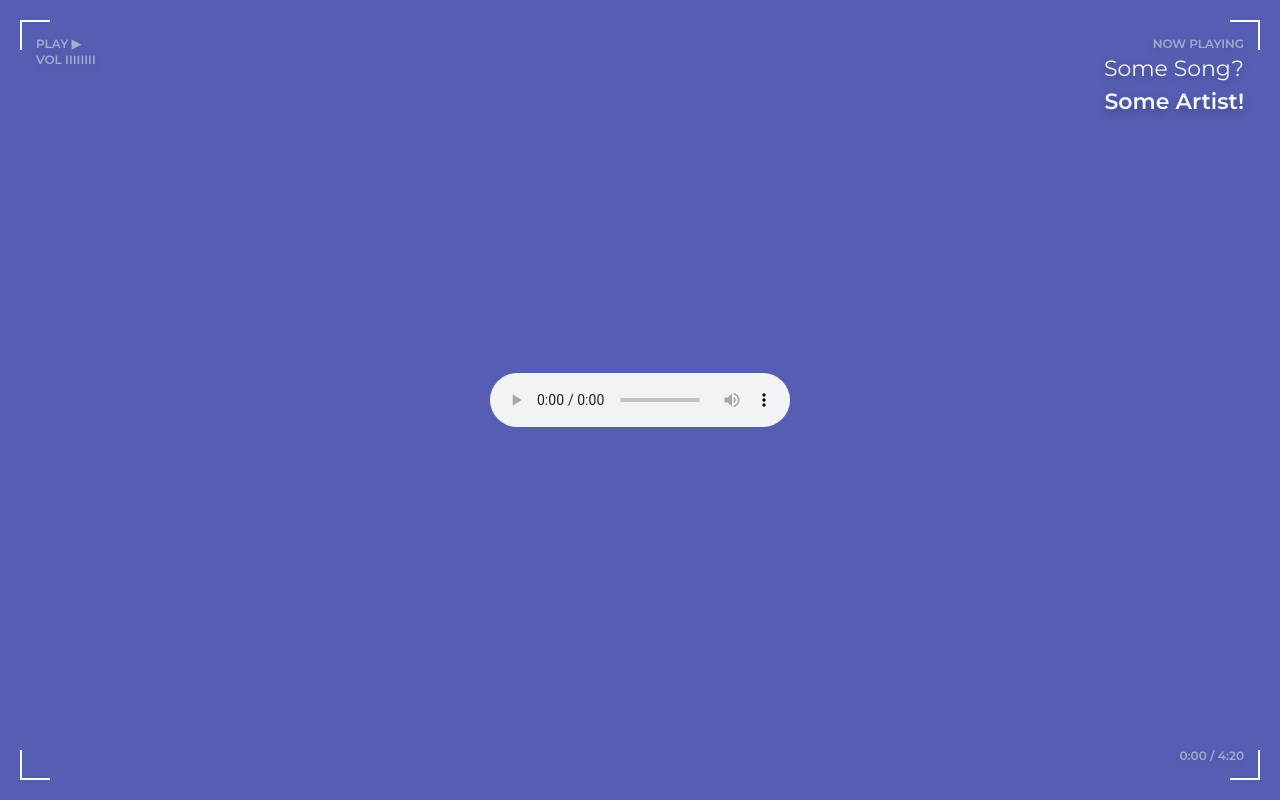
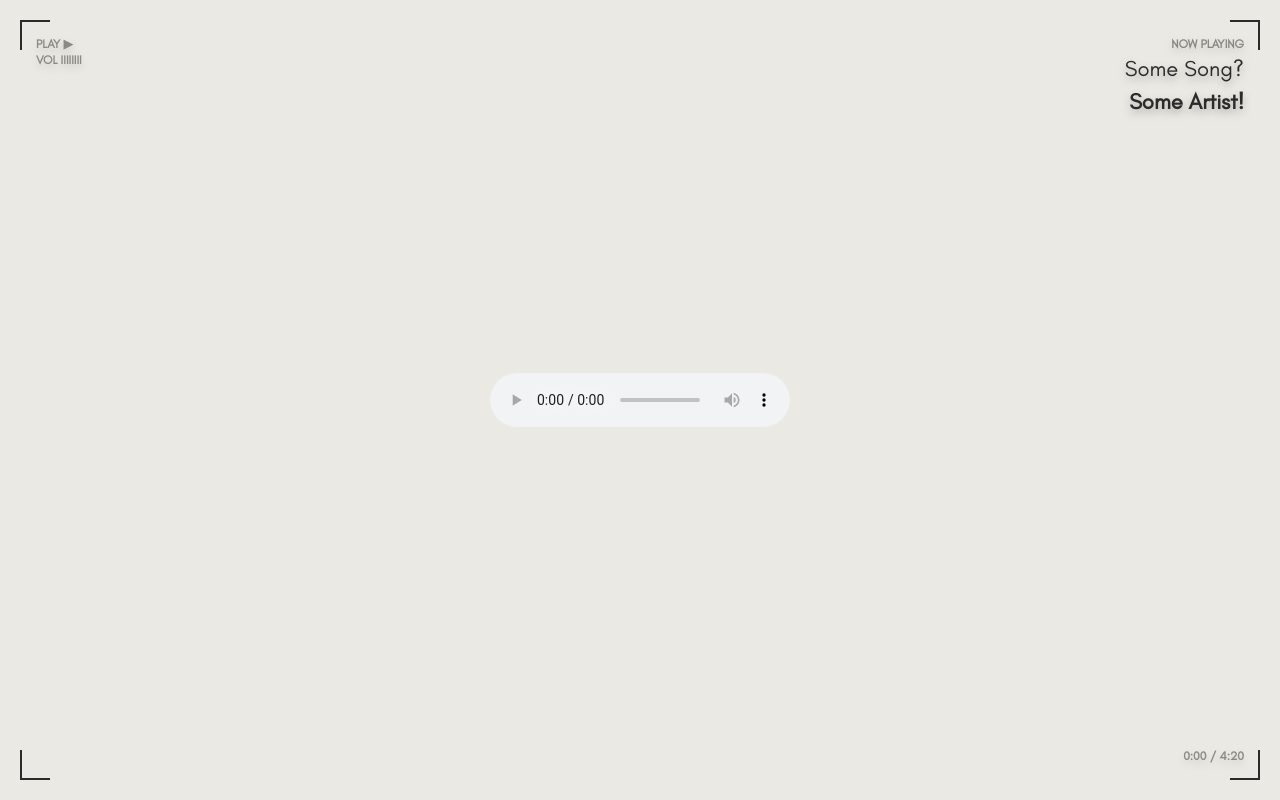
Before and after one commit to dariustb/VibeBeyond, a Flask app: page /play in a window 1280 px wide. Run offline with Flask 2, Linux system fonts and the light colour scheme; style sheets or scripts are compiled from the project's sources.

Commit message:
Added Neirizi and Glacial Indifference fonts

```diff
--- a/src/static/css/main.css
+++ b/src/static/css/main.css
@@ -1,8 +1,15 @@
-@import url('https://fonts.googleapis.com/css2?family=Montserrat:wght@300;400;600;700;900&display=swap');
-
 @tailwind base;
 @tailwind components;
 @tailwind utilities;
+
+@font-face {
+    font-family: 'Glacial Indifference';
+    src: url("../fonts/GlacialIndifference-Regular.otf");
+}
+@font-face {
+    font-family: 'Neirizi';
+    src: url("../fonts/Neirizi-Regular.ttf");
+}
 
 :root{
     /* Set Background image */
@@ -12,12 +19,12 @@
     */
 
     /* Testing with a solid color */
-    background-color: #555eb2;
+    background-color: #ebe9e3;
 }
 
 html, body {
-    font-family: 'Montserrat', sans-serif;
-    color: #f6f6f6;
+    font-family: 'Glacial Indifference', sans-serif;
+    color: #2b2b2b;
 }
 
 #play-button {
@@ -31,11 +38,11 @@ html, body {
 #line-vert {
     height: 30px;
     width: 2px;
-    background: white;
+    background: #2b2b2b;
 }
 
 #line-horz {
     height: 2px;
     width: 30px;
-    background: white;
+    background: #2b2b2b;
 }
--- a/tailwind.config.js
+++ b/tailwind.config.js
@@ -6,6 +6,16 @@ module.exports = {
   ],
   theme: {
     extend: {},
+    fontFamily: {
+      neirizi: ["Neirizi", "serif"],
+      glacial: ["Glacial Indifference", "sans-serif"],
+    },
   },
   plugins: [],
+  purge: {
+    enabled: true,
+    content: [
+        './**/*.html'
+    ]
+  }
 }
```
Also changed, not shown: src/static/fonts/GlacialIndifference-Regular.otf (added), src/static/fonts/Neirizi-Regular.ttf (added).
